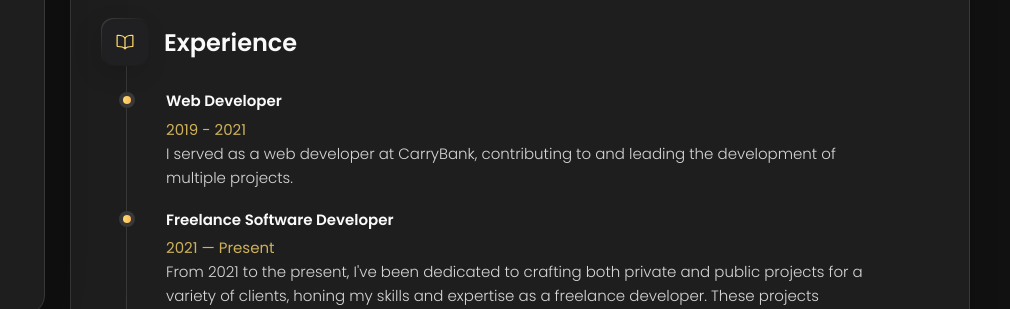
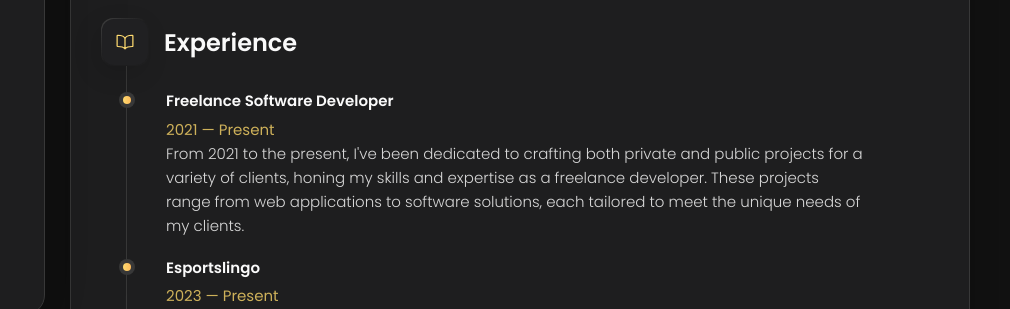
Before and after one commit to shetty2112/portfolio, a plain HTML site: page index.html in a window 1280 px wide. Both pictures are taken after a click on the button "Resume". Shown: the part 491-800 px from the top of the page, 270-1280 px from the left. Drawn offline with nearby package versions, Linux system fonts and the light colour scheme.

Commit message:
new changes

```diff
--- a/index.html
+++ b/index.html
@@ -579,18 +579,6 @@
 
             <li class="timeline-item">
 
-              <h4 class="h4 timeline-item-title">Web Developer</h4>
-
-              <span>2019 - 2021</span>
-
-              <p class="timeline-text">
-                I served as a web developer at CarryBank, contributing to and leading the development of multiple projects.
-              </p>
-
-            </li>
-
-            <li class="timeline-item">
-
               <h4 class="h4 timeline-item-title">Freelance Software Developer</h4>
 
               <span>2021 — Present</span>
@@ -605,10 +593,22 @@
 
               <h4 class="h4 timeline-item-title">Esportslingo</h4>
 
-              <span>2023 — 2024</span>
+              <span>2023 — Present</span>
 
               <p class="timeline-text">
                 I played a pivotal role in developing <a style="display: inline-block; color: hsl(45, 54%, 58%);" href="https://www.esportslingo.in"  target="_blank">esportslingo.in</a>, a comprehensive platform designed to empower underdogs through organized tournaments, showcasing my ability to tackle complex projects with a focus on empowering communities within the esports realm.
+              </p>
+
+            </li>
+
+            <li class="timeline-item">
+
+              <h4 class="h4 timeline-item-title">Web Developer</h4>
+
+              <span>2019 - 2021</span>
+
+              <p class="timeline-text">
+                I served as a web developer at CarryBank, contributing to and leading the development of multiple projects.
               </p>
 
             </li>
```
